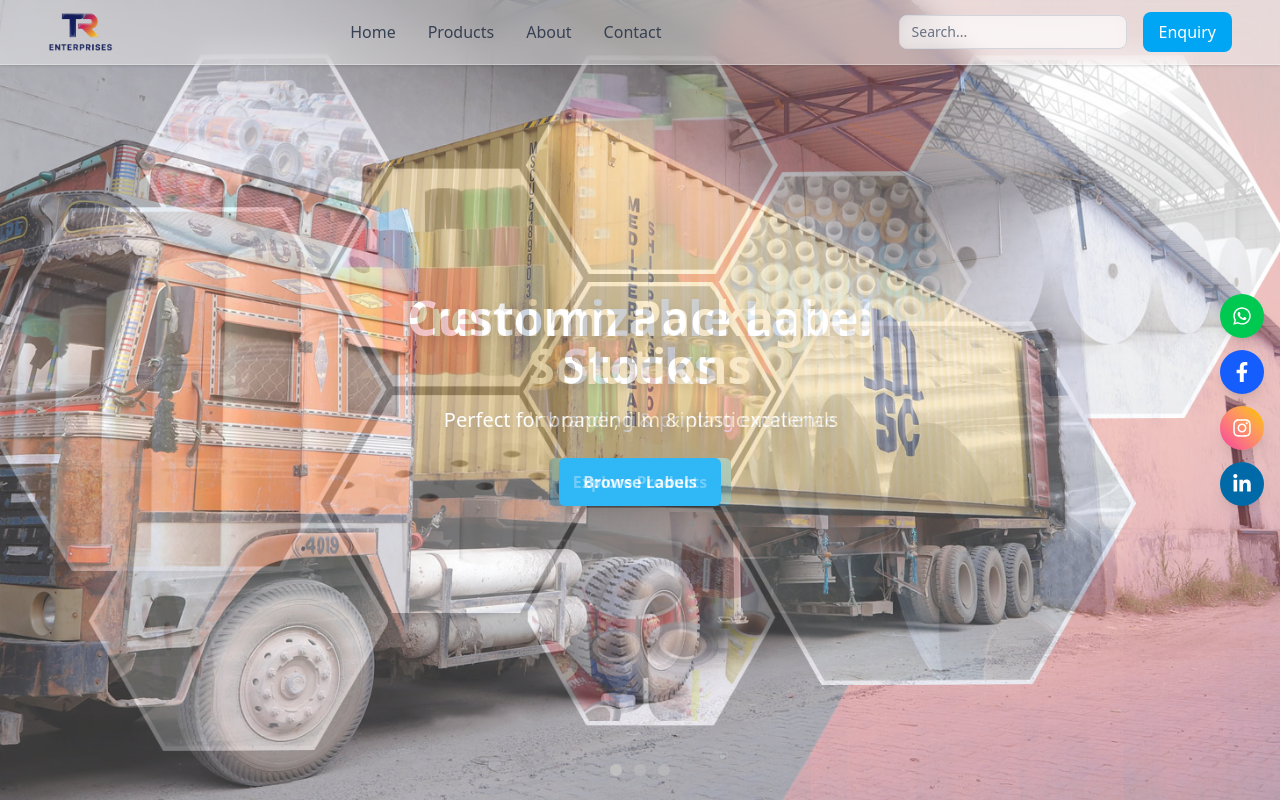
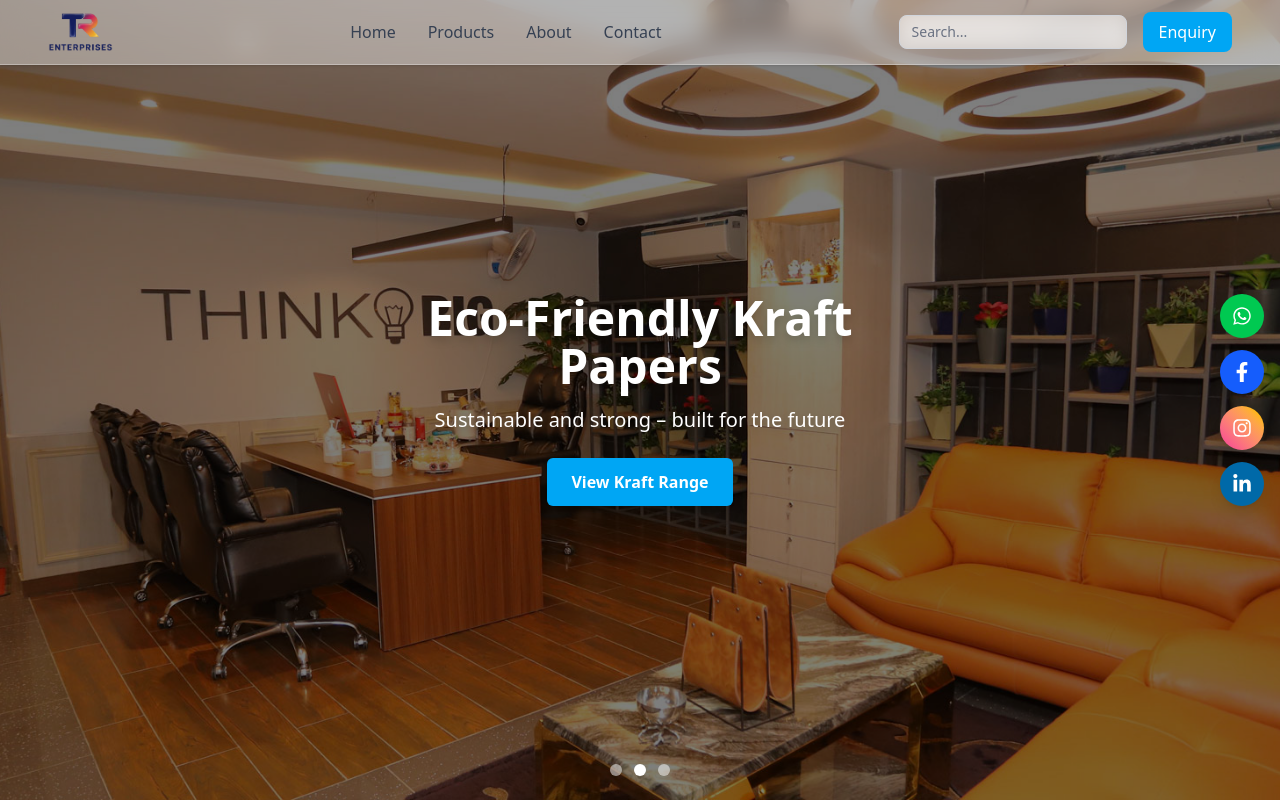
Before and after one commit to Ankit-nehra/ok, a React (Vite) app: page / in a window 1280 px wide. Shown: the top 802 px of the page. Built offline with nearby package versions, Linux system fonts and the light colour scheme.

Commit message:
Add animation to products and update HeroSlider overlay

```diff
--- a/src/components/HeroSlider.jsx
+++ b/src/components/HeroSlider.jsx
@@ -27,7 +27,7 @@ export default function HeroSlider() {
   useEffect(() => {
     const interval = setInterval(() => {
       setCurrent((prev) => (prev + 1) % slides.length);
-    }, 2000);
+    }, 4000); // changed to 4 seconds for better readability
     return () => clearInterval(interval);
   }, []);
 
@@ -40,12 +40,18 @@ export default function HeroSlider() {
             index === current ? 'opacity-100 z-10' : 'opacity-0 -z-10'
           }`}
         >
+          {/* Background Image */}
           <img
             src={slide.image}
             alt={slide.title}
             className="w-full h-full object-cover"
           />
-          <div className="absolute top-1/2 left-1/2 transform -translate-x-1/2 -translate-y-1/2 text-center text-white px-4 max-w-xl">
+
+          {/* 🔥 Dark Overlay */}
+          <div className="absolute inset-0 bg-black/50"></div>
+
+          {/* Slide Text */}
+          <div className="absolute top-1/2 left-1/2 transform -translate-x-1/2 -translate-y-1/2 text-center text-white px-4 max-w-xl z-20">
             <h1 className="text-4xl md:text-5xl font-extrabold drop-shadow-lg mb-4">
               {slide.title}
             </h1>
@@ -60,7 +66,7 @@ export default function HeroSlider() {
       ))}
 
       {/* Dots Navigation */}
-      <div className="absolute bottom-6 w-full flex justify-center gap-3">
+      <div className="absolute bottom-6 w-full flex justify-center gap-3 z-30">
         {slides.map((_, index) => (
           <button
             key={index}
```
